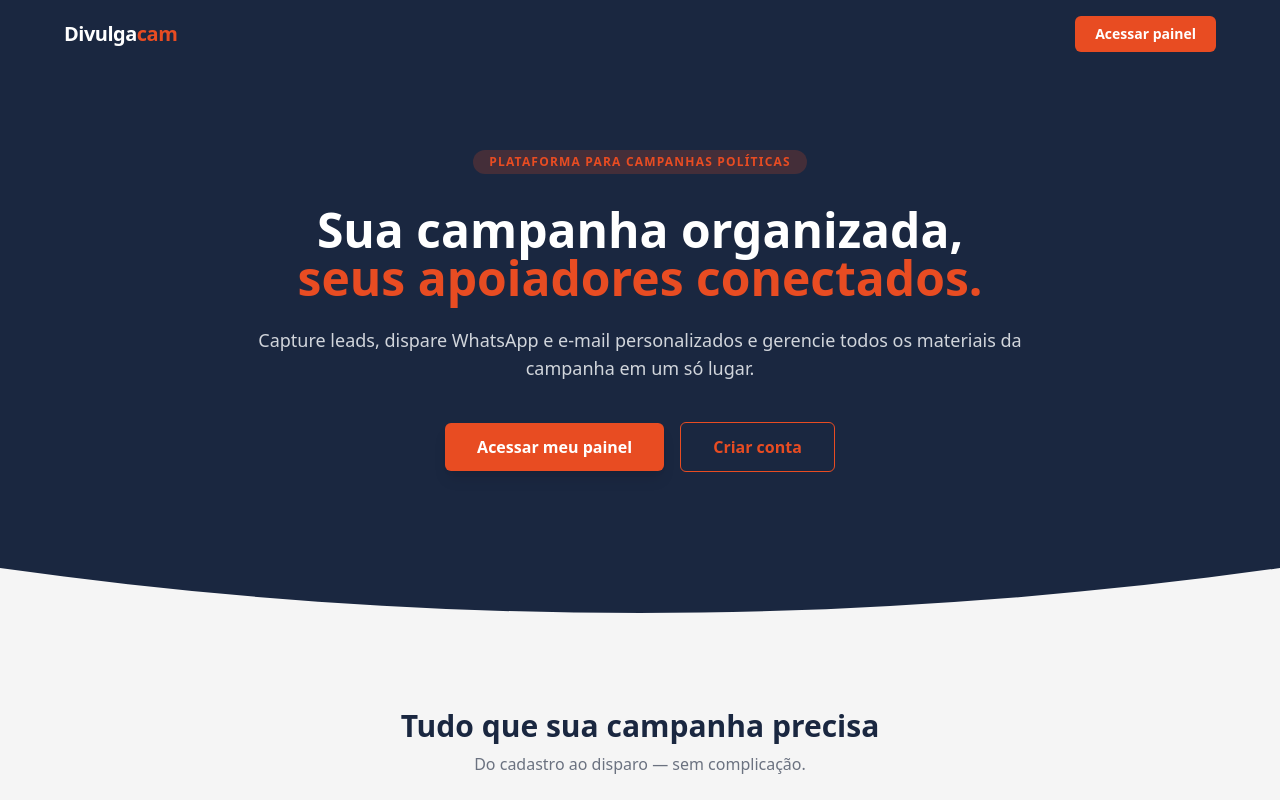
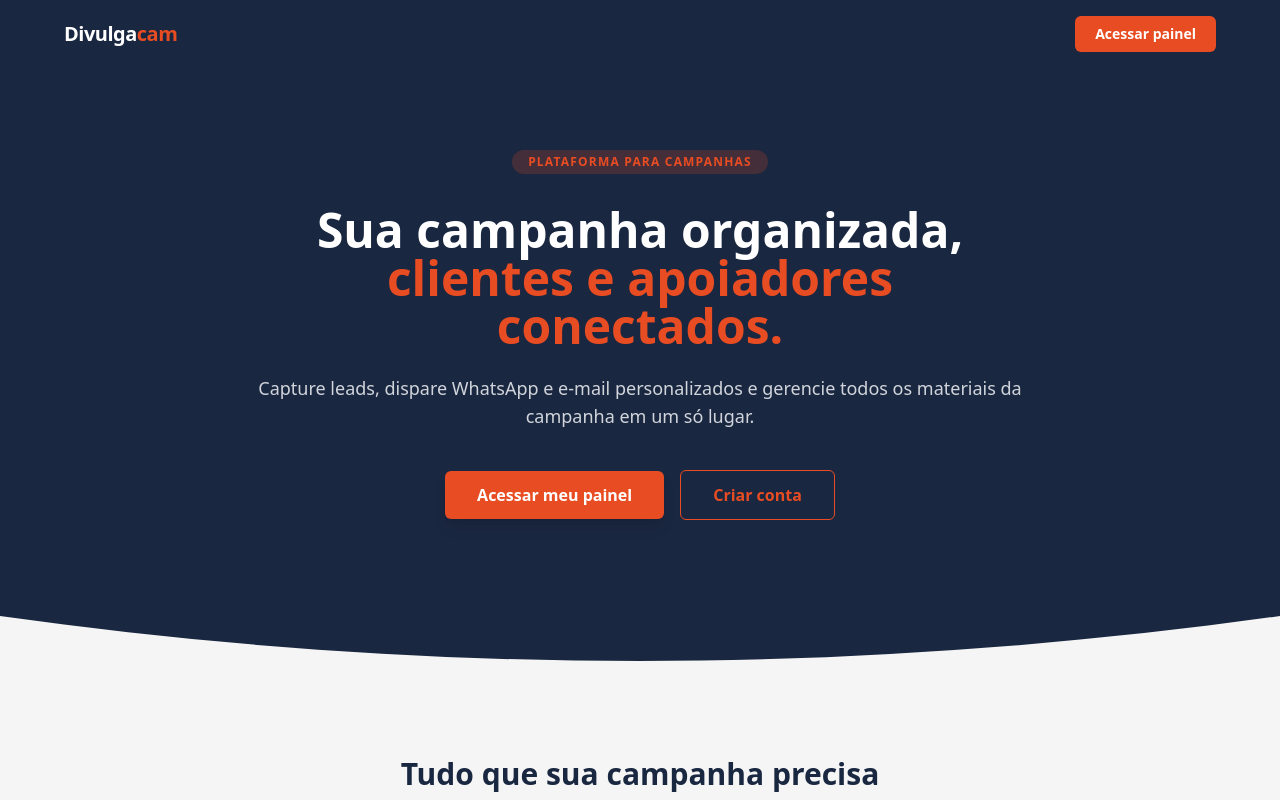
Before and after one commit to tayronefilmsbrazil/divulgacam, a Next.js app: page / in a window 1280 px wide. Shown: the top 800 px of the page. Built offline with nearby package versions, Linux system fonts and the light colour scheme.

Commit message:
fix: ajusta textos da página inicial

```diff
--- a/app/page.tsx
+++ b/app/page.tsx
@@ -69,11 +69,11 @@ export default function HomePage() {
       <section className="bg-[#1A2740] px-6 pb-24 pt-20 text-center sm:px-12">
         <div className="mx-auto max-w-3xl">
           <span className="mb-4 inline-block rounded-full bg-[#E84C22]/20 px-4 py-1 text-xs font-semibold uppercase tracking-widest text-[#E84C22]">
-            Plataforma para campanhas políticas
+            Plataforma para campanhas
           </span>
           <h1 className="mt-4 text-4xl font-extrabold leading-tight text-white sm:text-5xl">
             Sua campanha organizada,<br />
-            <span className="text-[#E84C22]">seus apoiadores conectados.</span>
+            <span className="text-[#E84C22]">clientes e apoiadores conectados.</span>
           </h1>
           <p className="mt-6 text-lg text-gray-300">
             Capture leads, dispare WhatsApp e e-mail personalizados e gerencie
```
